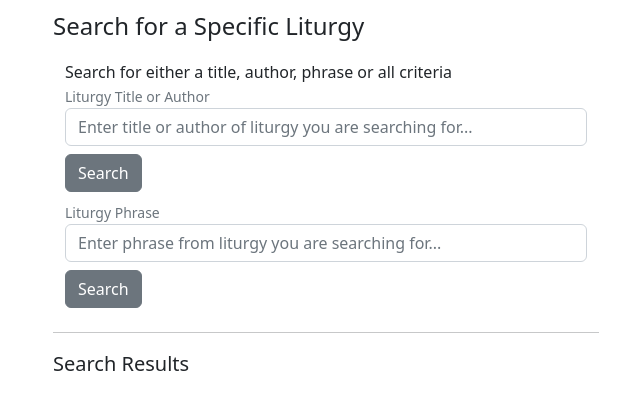
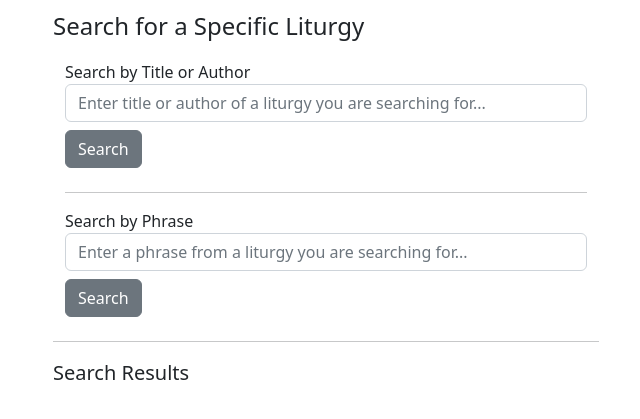
Before and after one commit to stephen-taylor-dev/capstone, a Django app: page /search in a window 1280 px wide. Shown: the part 56-475 px from the top of the page, without its empty margins (314-954 px from the left). Run offline with Django 3.2, Linux system fonts and the light colour scheme; some libraries are stand-ins or nearby versions.

Commit message:
search functionality and bug fixes

```diff
--- a/capstone/benedict_option/templates/benedict_option/index.html
+++ b/capstone/benedict_option/templates/benedict_option/index.html
@@ -62,12 +62,12 @@
 
     <div class="containter m-5" >
         <div class="row my-5 ">
+          {% block filters %}
           <div class="col-3">
-          {% block filters %}
 
 
-            {% endblock %}
-            </div>
+          </div>
+          {% endblock %}
 
 
           <!-- liturgy box -->
--- a/capstone/benedict_option/templates/benedict_option/pray.html
+++ b/capstone/benedict_option/templates/benedict_option/pray.html
@@ -12,7 +12,7 @@
     <script type="text/javascript">
       window.onload = () => {
         const api = new JitsiMeetExternalAPI("8x8.vc", {
-          roomName: "vpaas-magic-cookie-31b96db1fde544338e860bf2e63436aa/Church-Prayer-Group",
+          roomName: "vpaas-magic-cookie-31b96db1fde544338e860bf2e63436aa/blah0blahblah",
           parentNode: document.querySelector('#jaas-container')
         });
       }
--- a/capstone/benedict_option/templates/benedict_option/search.html
+++ b/capstone/benedict_option/templates/benedict_option/search.html
@@ -11,22 +11,21 @@
             <p class="fs-4">Search for a Specific Liturgy</p>
               <div class="container">
               <!-- Search -->
-              <label for="searchLiturgy">Search for either a title, author, phrase or all criteria</label>
+              <label for="searchLiturgyTitle">Search by Title or Author </label>
               <form action="{% url 'searchLiturgy' %}" method="get">
 
                 {% comment %} Search Title {% endcomment %}
                 <div class="form-group">
-                  <small id="searchHelp" class="form-text text-muted">Liturgy Title or Author</small>
-                  <input type="text" name="title-author" class="form-control" id="searchTitleAuthor" aria-describedby="searchTitle" placeholder="Enter title or author of liturgy you are searching for...">
+                  <input type="text" name="title-author" class="form-control" id="searchTitleAuthor" aria-describedby="searchTitle" placeholder="Enter title or author of a liturgy you are searching for...">
                 </div>
+                <button type="submit" class="btn btn-secondary my-2">Search</button>
               </form>
-                <button type="submit" class="btn btn-secondary my-2">Search</button>
-
+              <hr>
                 {% comment %} Search for String {% endcomment %}
+              <label for="searchLiturgyPhrase">Search by Phrase </label>
               <form action="{% url 'searchLiturgy' %}" method="get">
                 <div class="form-group">
-                  <small id="searchHelp" class="form-text text-muted">Liturgy Phrase</small>
-                  <input type="text" name="phrase" class="form-control" id="searchString" aria-describedby="searchString" placeholder="Enter phrase from liturgy you are searching for...">
+                  <input type="text" name="phrase" class="form-control" id="searchString" aria-describedby="searchString" placeholder="Enter a phrase from a liturgy you are searching for...">
                 </div>
                 <button type="submit" class="btn btn-secondary my-2">Search</button>
               </div>
@@ -34,18 +33,40 @@
             <hr>
               <div id="search-results">
                 <p class="fs-5">Search Results</p>
-                {% if result.count == 0%}
+                {% if search_results %}
+                <p class="fs-6 fw-light"> {{num_results}} liturgies matching your search... </p>
+                {% for result in search_results %}
 
+                  <div class="card border rounded shadow-sm mb-3">
+                    <div class="card-body text-left ">
+                        <div class="row">
+                            <div id="liturgy-title" class="col mb-0">
+
+                                  <p class="fs-4"><i class="bi bi-book"></i> {{result.title|title}}</p>
+
+                            </div>
+                            <div class="col d-flex justify-content-end mb-0" id="liturgy-author">
+                                <p class="fs-6 fw-light text-muted">by {{result.author}}</p>
+                            </div>
+                        </div>
+
+                        <div class="rounded-3 p-2 "  id="liturgy-text">
+                            <p class="ms-2 rounded border-primary">{{result.text}}
+
+                        </div>
+                      </div>
+                  </div>
+
+                  {% endfor %}
+                </div>
                 {% else %}
 
                 {% endif %}
-                {% for result in search_results %}
-                  <p> result </p>
-                {% endfor %}
+
               </div>
-          </div>
-          <div class="col-3">
-          </div>
+              <div class="col-3">
+              </div>
+            </div>
       </div>
   </div>
 </div>
--- a/capstone/benedict_option/views.py
+++ b/capstone/benedict_option/views.py
@@ -47,9 +47,11 @@ def prayerRequests(request):
 @csrf_exempt
 def searchLiturgy(request):
     query_dict = request.GET
-    search = Liturgy.objects.filter(title__contains="")
-    #search = search.exclude(text__contains='')
-    title = query_dict.get("title")
+    # Check to see if user searched for Title and Author or Phrase
+    if query_dict.get('title-author') == None:
+        search = Liturgy.objects.filter(text__contains=query_dict['phrase'])
+    else:
+        search = Liturgy.objects.filter(title__contains=query_dict['title-author']) | Liturgy.objects.filter(author__contains=query_dict['title-author'])
     print(search)
     num_results = search.count
     return render(request, "benedict_option/search.html", {
@@ -81,10 +83,7 @@ def loadLiturgy(request, id):
     return JsonResponse(jsonLiturgy, safe=False)
 
 def search(request):
-    search_results = None
-    return render(request, "benedict_option/search.html", {
-        'search_results': search_results
-    })
+    return render(request, "benedict_option/search.html",)
 
 
 # refactor this - copied from index function
@@ -267,7 +266,10 @@ def register(request):
 
         # Attempt to create new user
         try:
+            # Get public group
+            group = Group.objects.get(pk=1)
             user = User.objects.create_user(username, email, password)
+            user.active_group = group
             user.save()
         except IntegrityError:
             return render(request, "benedict_option/register.html", {
```
Also changed, not shown: capstone/benedict_option/load_database.py (+13 -1 lines), capstone/benedict_option/models.py (+8 -1 lines), capstone/benedict_option/migrations/0001_initial.py.
